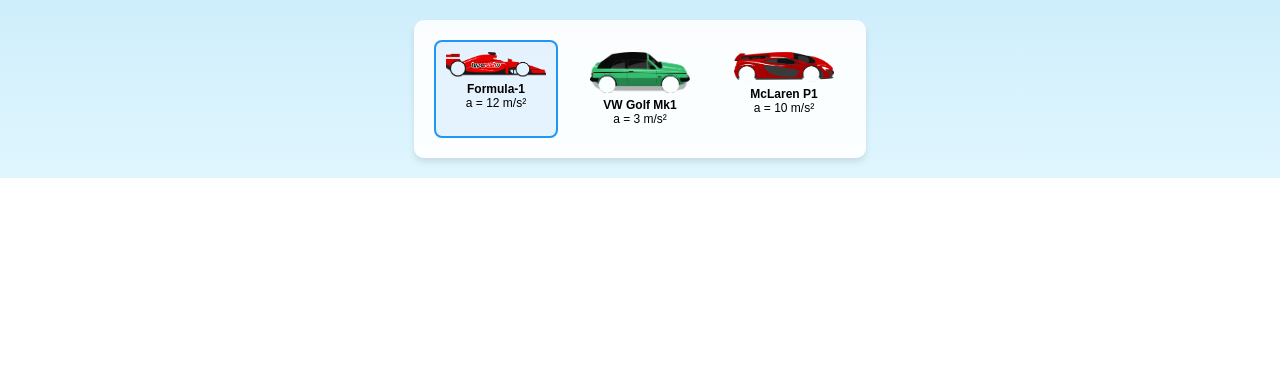
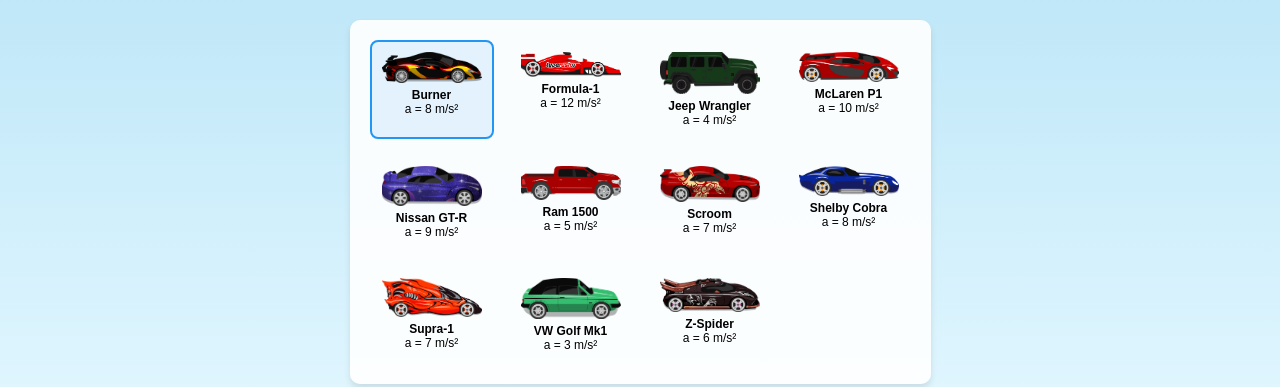
Before and after one commit to Jomm31/Physics, a plain HTML site: page index.html in a window 1280 px wide. Shown: the part 720-1107 px from the top of the page. Before the commit the page ends 898 px from the top, so only its background shows below. Drawn offline with Linux system fonts and the light colour scheme.

Commit message:
cars wheels

```diff
--- a/game.js
+++ b/game.js
@@ -96,7 +96,7 @@ let car = {
     y: 0,
     width: 100,
     height: 70,
-    lengthMeters: 200 / SCALE,
+    lengthMeters: 100 / SCALE,
     worldX: RUN_START_OFFSET,
     worldY: 0,
     vx: 0,
@@ -126,19 +126,26 @@ const carWheelImages = {};
 // Wheel positions are defined as percentages of the car's width/height
 // frontWheel and rearWheel: { x: percentage from left, y: percentage from top, size: wheel size as percentage of car height }
 const carConfigs = [
-
+    {
+        name: "Burner",
+        bodyImage: "img/carsNoWheels/Burner.png",
+        wheelImage: "img/wheels/BurnerWheels.png",
+        frontWheel: { x: 0.80, y: 0.75, size: 0.35 },
+        rearWheel: { x: 0.20, y: 0.75, size: 0.35 }
+    },
     {
         name: "Formula-1",
         bodyImage: "img/carsNoWheels/Formula-1.png",
         wheelImage: "img/wheels/Formula-1Wheels.png",
         frontWheel: { x: 0.766, y: 0.67, size: 0.56 },
         rearWheel: { x: 0.12, y: 0.67, size: 0.56 }
-    },{
-        name: "Volkswagen Golf Mk1 Cabriolet",
-        bodyImage: "img/carsNoWheels/Volkswagen Golf Mk1 Cabriolet.png",
-        wheelImage: "img/wheels/Volkswagen Golf Mk1 CabrioletWheels.png",
-        frontWheel: { x: 0.804, y: 0.80, size: 0.423 },
-        rearWheel: { x: 0.173, y: 0.80, size: 0.423 }
+    },
+    {
+        name: "Jeep Wrangler",
+        bodyImage: "img/carsNoWheels/Jeep Wrangler.png",
+        wheelImage: "img/wheels/Jeep WranglerWheels.png",
+        frontWheel: { x: 0.80, y: 0.75, size: 0.40 },
+        rearWheel: { x: 0.20, y: 0.75, size: 0.40 }
     },
     {
         name: "McLaren P1",
@@ -146,8 +153,56 @@ const carConfigs = [
         wheelImage: "img/wheels/McLaren P1Wheels.png",
         frontWheel: { x: 0.775, y: 0.76, size: 0.57 },
         rearWheel: { x: 0.127, y: 0.76, size: 0.57 }
+    },
+    {
+        name: "Nissan GT-R R35",
+        bodyImage: "img/carsNoWheels/Nissan GT-R R35.png",
+        wheelImage: "img/wheels/Nissan GT-R R35Wheels.png",
+        frontWheel: { x: 0.78, y: 0.75, size: 0.38 },
+        rearWheel: { x: 0.22, y: 0.75, size: 0.38 }
+    },
+    {
+        name: "Ram 1500",
+        bodyImage: "img/carsNoWheels/Ram 1500 pickup truck.png",
+        wheelImage: "img/wheels/Ram 1500 pickup truckWheels.png",
+        frontWheel: { x: 0.82, y: 0.75, size: 0.38 },
+        rearWheel: { x: 0.18, y: 0.75, size: 0.38 }
+    },
+    {
+        name: "Scroom",
+        bodyImage: "img/carsNoWheels/Scroom.png",
+        wheelImage: "img/wheels/ScroomWheels.png",
+        frontWheel: { x: 0.80, y: 0.75, size: 0.35 },
+        rearWheel: { x: 0.20, y: 0.75, size: 0.35 }
+    },
+    {
+        name: "Shelby Cobra Daytona",
+        bodyImage: "img/carsNoWheels/Shelby Cobra Daytona Coupe.png",
+        wheelImage: "img/wheels/Shelby Cobra Daytona CoupeWheels.png",
+        frontWheel: { x: 0.78, y: 0.75, size: 0.38 },
+        rearWheel: { x: 0.22, y: 0.75, size: 0.38 }
+    },
+    {
+        name: "Supra-1",
+        bodyImage: "img/carsNoWheels/Supra-1.png",
+        wheelImage: "img/wheels/Supra-1Wheels.png",
+        frontWheel: { x: 0.78, y: 0.75, size: 0.38 },
+        rearWheel: { x: 0.22, y: 0.75, size: 0.38 }
+    },
+    {
+        name: "VW Golf Mk1",
+        bodyImage: "img/carsNoWheels/Volkswagen Golf Mk1 Cabriolet.png",
+        wheelImage: "img/wheels/Volkswagen Golf Mk1 CabrioletWheels.png",
+        frontWheel: { x: 0.804, y: 0.80, size: 0.423 },
+        rearWheel: { x: 0.173, y: 0.80, size: 0.423 }
+    },
+    {
+        name: "Z-Spider",
+        bodyImage: "img/carsNoWheels/Z-Spider.png",
+        wheelImage: "img/wheels/Z-SpiderWheels.png",
+        frontWheel: { x: 0.80, y: 0.75, size: 0.35 },
+        rearWheel: { x: 0.20, y: 0.75, size: 0.35 }
     }
-
 ];
 
 // Load all car body and wheel images
@@ -175,9 +230,17 @@ let currentLevel = {
 
 let selectedCar = 0;
 const cars = [
+    { name: "Burner", acceleration: 8, mass: 1000 },
     { name: "Formula-1", acceleration: 12, mass: 800 },
-    { name: "Volkswagen Golf Mk1 Cabriolet", acceleration: 3, mass: 1400 },
-    { name: "McLaren P1", acceleration: 10, mass: 1500 }
+    { name: "Jeep Wrangler", acceleration: 4, mass: 2000 },
+    { name: "McLaren P1", acceleration: 10, mass: 1500 },
+    { name: "Nissan GT-R R35", acceleration: 9, mass: 1700 },
+    { name: "Ram 1500", acceleration: 5, mass: 2500 },
+    { name: "Scroom", acceleration: 7, mass: 1200 },
+    { name: "Shelby Cobra Daytona", acceleration: 8, mass: 1100 },
+    { name: "Supra-1", acceleration: 7, mass: 1500 },
+    { name: "VW Golf Mk1", acceleration: 3, mass: 1400 },
+    { name: "Z-Spider", acceleration: 6, mass: 1300 }
 ];
 
 // -----------------------------------------------------------------------------
--- a/index.html
+++ b/index.html
@@ -24,16 +24,48 @@
 
         <div class="car-selection" id="carSelection">
             <div class="car-option selected" data-car="0">
-                <img src="img/carsNoWheels/Formula-1.png" alt="Formula-1">
+                <img src="img/cars/Burner.png" alt="Burner">
+                <p><strong>Burner</strong><br>a = 8 m/s²</p>
+            </div>
+            <div class="car-option" data-car="1">
+                <img src="img/cars/Formula-1.png" alt="Formula-1">
                 <p><strong>Formula-1</strong><br>a = 12 m/s²</p>
             </div>
-            <div class="car-option" data-car="1">
-                <img src="img/carsNoWheels/Volkswagen Golf Mk1 Cabriolet.png" alt="Volkswagen Golf">
+            <div class="car-option" data-car="2">
+                <img src="img/cars/Jeep Wrangler.png" alt="Jeep Wrangler">
+                <p><strong>Jeep Wrangler</strong><br>a = 4 m/s²</p>
+            </div>
+            <div class="car-option" data-car="3">
+                <img src="img/cars/McLaren P1.png" alt="McLaren P1">
+                <p><strong>McLaren P1</strong><br>a = 10 m/s²</p>
+            </div>
+            <div class="car-option" data-car="4">
+                <img src="img/cars/Nissan GT-R R35.png" alt="Nissan GT-R R35">
+                <p><strong>Nissan GT-R</strong><br>a = 9 m/s²</p>
+            </div>
+            <div class="car-option" data-car="5">
+                <img src="img/cars/Ram 1500 pickup truck.png" alt="Ram 1500">
+                <p><strong>Ram 1500</strong><br>a = 5 m/s²</p>
+            </div>
+            <div class="car-option" data-car="6">
+                <img src="img/cars/Scroom.png" alt="Scroom">
+                <p><strong>Scroom</strong><br>a = 7 m/s²</p>
+            </div>
+            <div class="car-option" data-car="7">
+                <img src="img/cars/Shelby Cobra Daytona Coupe.png" alt="Shelby Cobra">
+                <p><strong>Shelby Cobra</strong><br>a = 8 m/s²</p>
+            </div>
+            <div class="car-option" data-car="8">
+                <img src="img/cars/Supra-1.png" alt="Supra-1">
+                <p><strong>Supra-1</strong><br>a = 7 m/s²</p>
+            </div>
+            <div class="car-option" data-car="9">
+                <img src="img/cars/Volkswagen Golf Mk1 Cabriolet.png" alt="VW Golf Mk1">
                 <p><strong>VW Golf Mk1</strong><br>a = 3 m/s²</p>
             </div>
-            <div class="car-option" data-car="2">
-                <img src="img/carsNoWheels/McLaren P1.png" alt="McLaren P1">
-                <p><strong>McLaren P1</strong><br>a = 10 m/s²</p>
+            <div class="car-option" data-car="10">
+                <img src="img/cars/Z-Spider.png" alt="Z-Spider">
+                <p><strong>Z-Spider</strong><br>a = 6 m/s²</p>
             </div>
         </div>
 
--- a/style.css
+++ b/style.css
@@ -67,14 +67,15 @@ body {
     bottom: auto;
     left: auto;
     transform: none;
-    display: flex;
-    gap: 20px;
+    display: grid;
+    grid-template-columns: repeat(4, 1fr);
+    gap: 15px;
     background: rgba(255, 255, 255, 0.9);
     padding: 20px;
     border-radius: 10px;
     box-shadow: 0 4px 6px rgba(0, 0, 0, 0.1);
     margin: 20px auto;
-    width: fit-content;
+    max-width: 600px;
 }
 
 .car-selection.hidden {
```
